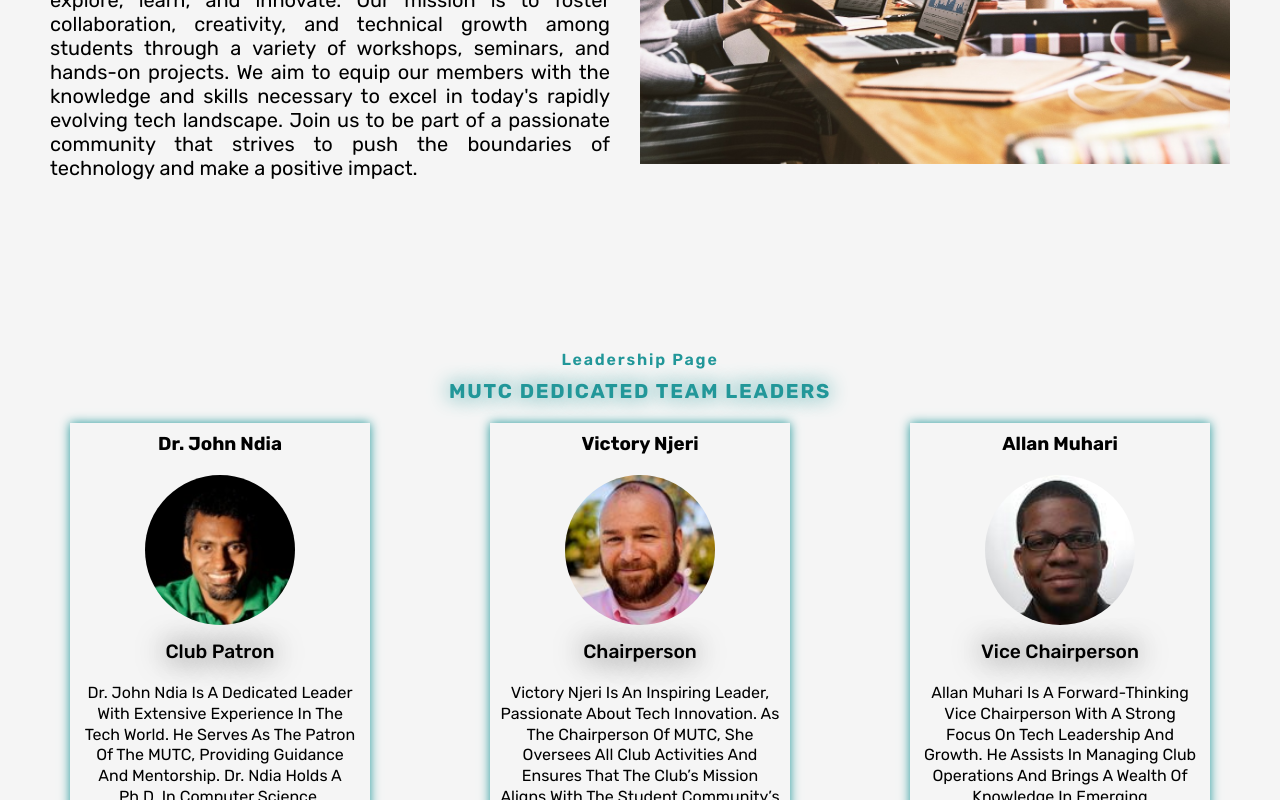
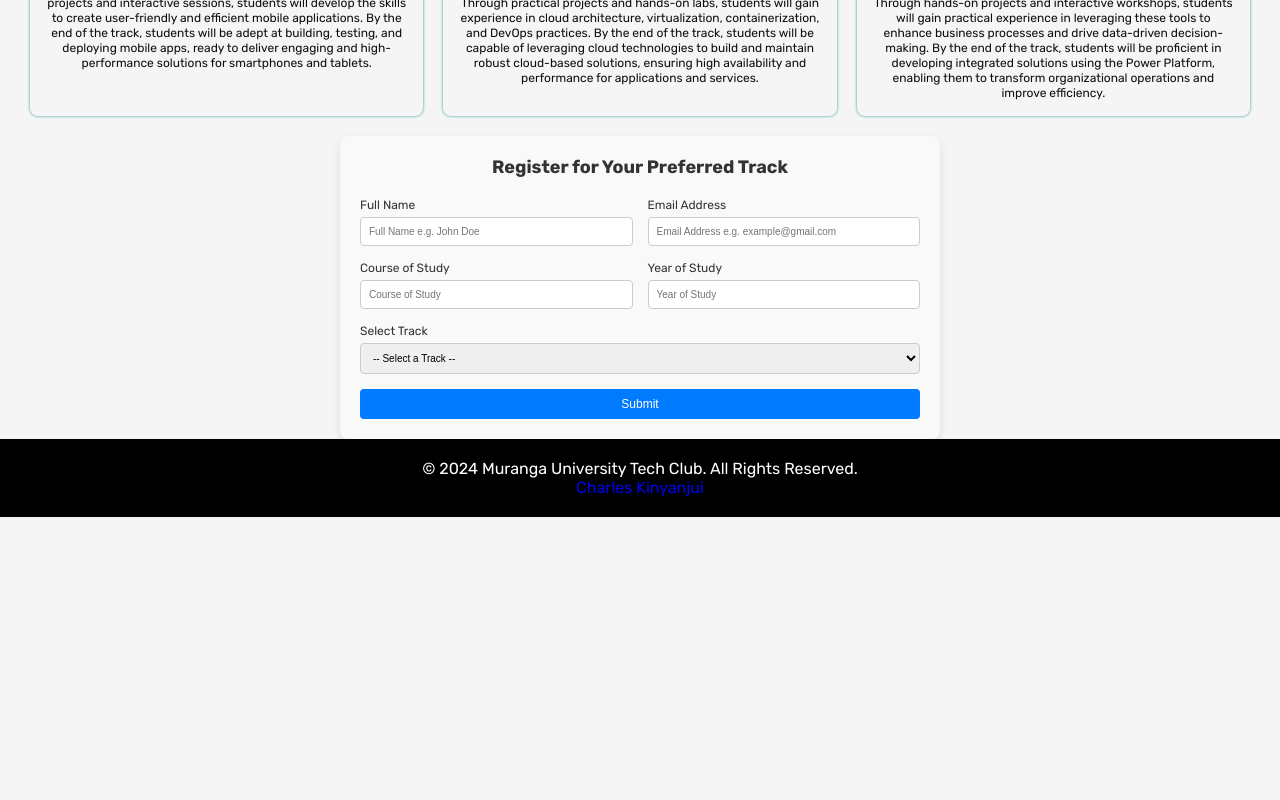
Before and after one commit to kinya-njui/Muranga-University-Tech-Club-Landing-Page, a React (Vite) app: page /Tracks in a window 1280 px wide. Shown: the part 1060-1860 px from the top of the page. After the commit the page ends 1577 px from the top, so only its background shows below. Built offline with nearby package versions, Linux system fonts and the light colour scheme.

Commit message:
Finalizing on the  Pages and adding TracksForm on Tracks Page Section

```diff
--- a/package.json
+++ b/package.json
@@ -13,7 +13,8 @@
     "react": "^18.3.1",
     "react-dom": "^18.3.1",
     "react-elastic-carousel": "^0.11.5",
-    "react-icons": "^5.3.0"
+    "react-icons": "^5.3.0",
+    "react-router-dom": "^6.26.2"
   },
   "devDependencies": {
     "@eslint/js": "^9.9.0",
--- a/src/App.jsx
+++ b/src/App.jsx
@@ -1,26 +1,41 @@
 import "./App.css";
 import Header from "./components/Header/header";
 import Footer from "./components/Footer/Footer";
-import Hero from "./components/Hero/Hero";
-import Title from "./components/Title/Title";
-import Leadership from "./components/Leadership/Leadership";
-import AboutUs from "./components/AboutUs/AboutUs";
-import Testimonies from "./components/Testimonies/Testimonies";
-import Tracks from "./components/Tracks/Tracks";
-import Events from "./components/Events/Events";
+// // import Hero from "./components/Hero/Hero";
+// // import Title from "./components/Title/Title";
+// // import Leadership from "./components/Leadership/Leadership";
+// // import AboutUs from "./components/AboutUs/AboutUs";
+// // import Testimonies from "./components/Testimonies/Testimonies";
+// // import Tracks from "./components/Tracks/Tracks";
+// // import Events from "./components/Events/Events";
+import Home from "./Pages/Home/Home";
+import EventsPage from "./Pages/Eventspage/EventsPage";
+import LeaderShip from "./Pages/Leadership/Leadership";
+import Tracks from "./Pages/Tracks/Tracks";
+import { BrowserRouter, Routes, Route } from "react-router-dom";
 
 function App() {
   return (
     <>
-      <Header />
+      <BrowserRouter>
+        <Header />
+        <Routes>
+          <Route path="/" element={<Home />} />
+          <Route path="/Leadership" element={<LeaderShip />} />
+          <Route path="/Tracks" element={<Tracks />} />
+          <Route path="/Events" element={<EventsPage />} />
+        </Routes>
+      </BrowserRouter>
+      <Footer />
+      {/* <Header />
       <Hero />
       <AboutUs />
+      <Testimonies />
       <Title />
       <Leadership />
-      <Testimonies />
       <Events />
       <Tracks />
-      <Footer />
+      <Footer /> */}
     </>
   );
 }
--- /dev/null
+++ b/src/Pages/EventsPage/EventsPage.jsx
@@ -0,0 +1,12 @@
+import React from "react";
+import Events from "../../components/Events/Events";
+
+function EventsPage() {
+  return (
+    <div>
+      <Events />
+    </div>
+  );
+}
+
+export default EventsPage;
--- /dev/null
+++ b/src/Pages/Home/Home.jsx
@@ -0,0 +1,15 @@
+import React from "react";
+import Hero from "../../components/Hero/Hero";
+import Testimonies from "../../components/Testimonies/Testimonies";
+import AboutUs from "../../components/AboutUs/AboutUs";
+function Home() {
+  return (
+    <div>
+      <Hero />
+      <AboutUs />
+      <Testimonies />
+    </div>
+  );
+}
+
+export default Home;
--- /dev/null
+++ b/src/Pages/Leadership/Leadership.jsx
@@ -0,0 +1,12 @@
+import React from "react";
+import Leadership from "../../components/Leadership/Leadership";
+
+function LeaderShip() {
+  return (
+    <div>
+      <Leadership />
+    </div>
+  );
+}
+
+export default LeaderShip;
--- /dev/null
+++ b/src/Pages/Tracks/Tracks.jsx
@@ -0,0 +1,12 @@
+import React from "react";
+import Track from "../../components/Tracks/Tracks";
+
+function Tracks() {
+  return (
+    <div>
+      <Track />
+    </div>
+  );
+}
+
+export default Tracks;
--- a/src/components/Header/header.jsx
+++ b/src/components/Header/header.jsx
@@ -1,4 +1,5 @@
 import "./header.css";
+import { Link } from "react-router-dom";
 
 function Navigation() {
   return (
@@ -7,16 +8,16 @@ function Navigation() {
       <nav>
         <ol className="navigationlist">
           <li>
-            <a href="#">home</a>
+            <Link to="/">home</Link>
           </li>
           <li>
-            <a href="#">Leadership</a>
+            <Link to="/Leadership">Leadership</Link>
           </li>
           <li>
-            <a href="#">Track</a>
+            <Link to="/Tracks">Track</Link>
           </li>
           <li>
-            <a href="#">Event</a>
+            <Link to="/Events">Events</Link>
           </li>
         </ol>
       </nav>
--- a/src/components/Tracks/Tracks.jsx
+++ b/src/components/Tracks/Tracks.jsx
@@ -1,6 +1,7 @@
 import "./Tracks.css";
 import tracks from "../../data/tracks";
 import Title from "../Title/Title";
+import TracksForm from "../TracksForm/TracksForm";
 
 function TrackCard({ trackImage, trackName, trackDescription }) {
   return (
@@ -26,6 +27,9 @@ function Tracks() {
           />
         ))}
       </div>
+      <div className="TracksForm">
+        <TracksForm />
+      </div>
     </section>
   );
 }
--- /dev/null
+++ b/src/components/TracksForm/TracksForm.css
@@ -0,0 +1,67 @@
+.tracks-form-container {
+  width: 100%;
+  max-width: 600px;
+  margin: 0 auto;
+  padding: 2rem;
+  background-color: #f9f9f9;
+  border-radius: 8px;
+  box-shadow: 0 4px 8px rgba(0, 0, 0, 0.1);
+}
+
+h3 {
+  text-align: center;
+  margin-bottom: 2rem;
+  font-size: 1.8rem;
+  color: #333;
+}
+
+.tracks-form {
+  display: flex;
+  flex-direction: column;
+  gap: 1.5rem;
+}
+
+.form-group-wrapper {
+  display: flex;
+  gap: 1.5rem;
+}
+
+.form-group {
+  display: flex;
+  flex-direction: column;
+  gap: 0.5rem;
+  flex: 1;
+}
+
+label {
+  font-size: 1.2rem;
+  color: #333;
+}
+
+input,
+select {
+  padding: 0.8rem;
+  font-size: 1rem;
+  border: 1px solid #ccc;
+  border-radius: 4px;
+  outline: none;
+}
+
+input:focus,
+select:focus {
+  border-color: #007bff;
+}
+
+.submit-button {
+  padding: 0.8rem;
+  font-size: 1.2rem;
+  background-color: #007bff;
+  color: #fff;
+  border: none;
+  border-radius: 4px;
+  cursor: pointer;
+}
+
+.submit-button:hover {
+  background-color: #0056b3;
+}
--- /dev/null
+++ b/src/components/TracksForm/TracksForm.jsx
@@ -0,0 +1,130 @@
+import React, { useState } from "react";
+import "./TracksForm.css";
+
+const trackOptions = [
+  "Cyber Security",
+  "UI/UX Design",
+  "Web Development",
+  "Mobile Apps Development",
+  "Cloud Engineering",
+  "Power Platform",
+];
+
+function TracksForm() {
+  const [formData, setFormData] = useState({
+    fullName: "",
+    email: "",
+    course: "",
+    year: "",
+    track: "",
+  });
+
+  const handleChange = (e) => {
+    setFormData({ ...formData, [e.target.name]: e.target.value });
+  };
+
+  const handleSubmit = (e) => {
+    e.preventDefault();
+    // Handle form submission logic here
+    console.log("Form submitted: ", formData);
+  };
+
+  return (
+    <div className="tracks-form-container">
+      <h3>Register for Your Preferred Track</h3>
+      <form className="tracks-form" onSubmit={handleSubmit}>
+        <div className="form-group-wrapper">
+          <div className="form-group">
+            <label htmlFor="full-name" className="form-group-label">
+              Full Name
+            </label>
+            <input
+              type="text"
+              id="full-name"
+              name="fullName"
+              value={formData.fullName}
+              onChange={handleChange}
+              className="form-group-input"
+              placeholder="Full Name e.g. John Doe"
+              required
+            />
+          </div>
+          <div className="form-group">
+            <label htmlFor="email" className="form-group-label">
+              Email Address
+            </label>
+            <input
+              type="email"
+              id="email"
+              name="email"
+              value={formData.email}
+              onChange={handleChange}
+              className="form-group-input"
+              placeholder="Email Address e.g. example@gmail.com"
+              required
+            />
+          </div>
+        </div>
+        <div className="form-group-wrapper">
+          <div className="form-group">
+            <label htmlFor="course" className="form-group-label">
+              Course of Study
+            </label>
+            <input
+              type="text"
+              id="course"
+              name="course"
+              value={formData.course}
+              onChange={handleChange}
+              className="form-group-input"
+              placeholder="Course of Study"
+              required
+            />
+          </div>
+          <div className="form-group">
+            <label htmlFor="year" className="form-group-label">
+              Year of Study
+            </label>
+            <input
+              type="number"
+              id="year"
+              name="year"
+              value={formData.year}
+              onChange={handleChange}
+              className="form-group-input"
+              placeholder="Year of Study"
+              required
+              min="1"
+              max="4"
+            />
+          </div>
+        </div>
+        <div className="form-group">
+          <label htmlFor="track" className="form-group-label">
+            Select Track
+          </label>
+          <select
+            id="track"
+            name="track"
+            value={formData.track}
+            onChange={handleChange}
+            className="form-group-input"
+            required
+          >
+            <option value="">-- Select a Track --</option>
+            {trackOptions.map((track, index) => (
+              <option key={index} value={track}>
+                {track}
+              </option>
+            ))}
+          </select>
+        </div>
+        <button type="submit" className="submit-button">
+          Submit
+        </button>
+      </form>
+    </div>
+  );
+}
+
+export default TracksForm;
```
Also changed, not shown: 1 other file (tests, documents, lock files or other folders).
